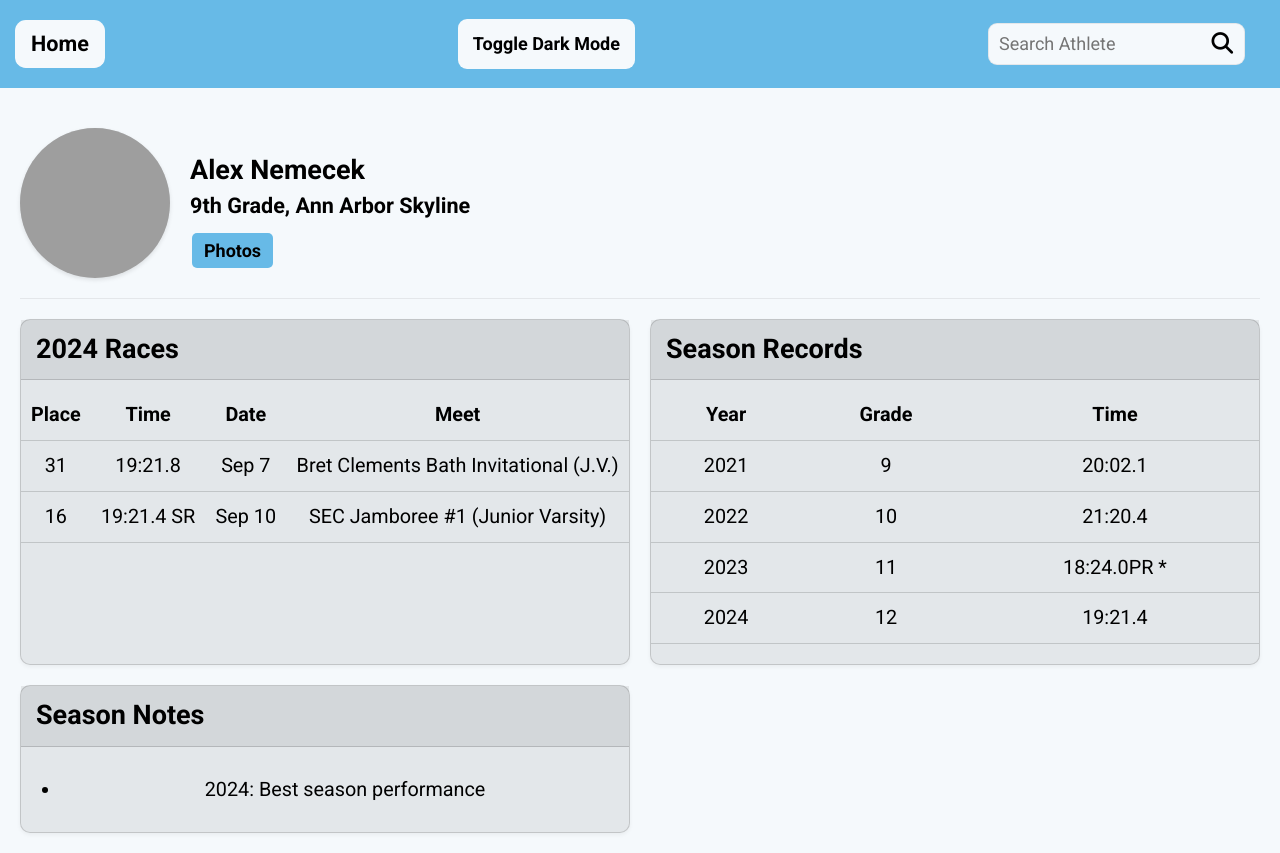
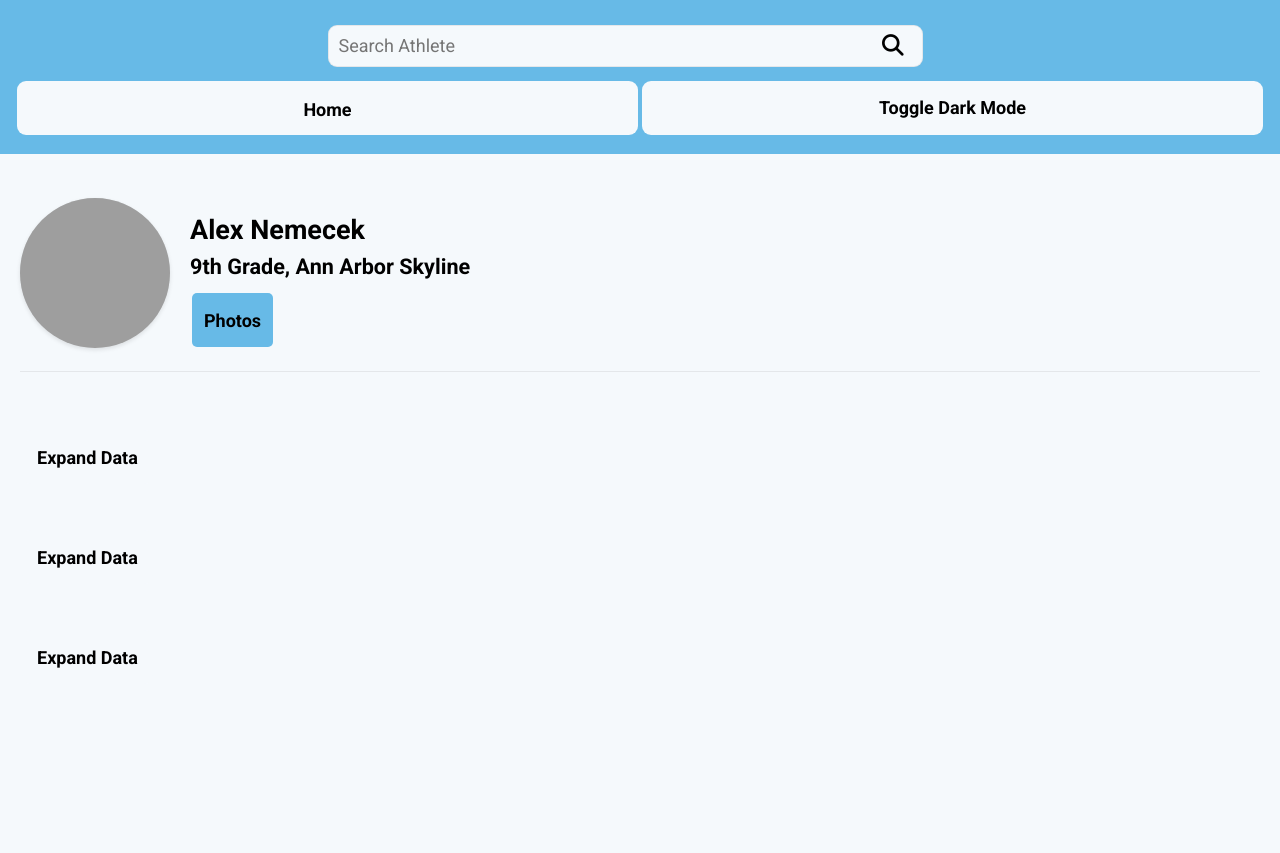
Before and after one commit to npisar/SI339-CPD4, a plain HTML site: page athlete-alex.html in a window 1280 px wide. After the commit the page ends 800 px from the top, so only its background shows below. Drawn offline with Linux system fonts and the light colour scheme; grey boxes are pictures that could not be loaded.

Commit message:
grid setup and working on collapsible tables

```diff
--- a/athlete-alex.html
+++ b/athlete-alex.html
@@ -57,8 +57,16 @@
         </div>
     </section>
 
-    <section class="meet-results">
-        <div class="meet-year season-box">
+    <section class="data">
+        <script>
+        function expandTable() {
+           var element = document.body;
+           element.classList.toggle(".active");
+        }
+        </script>
+
+        <button class="table-animation" onclick="expandTable()">Expand Data</button>
+        <div class="races-year">
             <h2>2024 Races</h2>
             <table>
 <tr>
@@ -72,7 +80,8 @@
 </table>
 
         </div>
-        <div class="season-records season-box">
+        <button class="table-animation" onclick="expandTable()">Expand Data</button>
+        <div class="season-records">
             <h2>Season Records</h2>
             <table>
 <tr>
@@ -103,7 +112,8 @@
 </table>
 
         </div>
-        <div class="season-notes season-box">
+        <button class="table-animation" onclick="expandTable()">Expand Data</button>
+        <div class="season-notes">
             <h2>Season Notes</h2>
             <ul>
                 <li>2024: Best season performance</li>
--- a/css/style.css
+++ b/css/style.css
@@ -20,26 +20,32 @@
     --15: rgba(255, 255, 255, 0.15);
 }
 
+
+
+
+/* ############################################
+###############################################
+############################################ */
 /* base styles */
 body {
     font-family: 'Roboto', sans-serif;
     margin: 0;
     padding: 0;
     background-color: var(--background-color);
-    /* display: grid;
-    max-width: 100vw;
-    grid-template-columns: 1fr; */
+/
 }
 
 header {
     position: sticky;
-    width: 100%;
-    top: 0;
     background-color: var(--tertiary-color);
     padding: 15px;
     display: flex;
     justify-content: space-between;
     align-items: center;
+}
+
+h1 {
+    color: var(--text-color);
 }
 
 p {
@@ -49,8 +55,16 @@ p {
     color: black;
 }
 
-button{
+
+
+
+/* ############################################
+###############################################
+############################################ */
+/* buttons */
+button, .nav-home-button{
     border: none;
+    height: 3em;
     background: var(--background-color);
     color: var(--text-color);
     font-weight: 600;
@@ -62,19 +76,35 @@ button{
     cursor: pointer;
     border-radius: 0.5em;
 }
-button:hover{
+
+.photos-button {
+    margin-top: 10px;
+    padding: 8px 12px;
+    background-color: var(--tertiary-color);
+    color: var(--text-color);
+    border: none;
+    border-radius: 5px;
+    cursor: pointer;
+}
+
+button:hover {
+    text-decoration: none;
     background-color: var(--text-color);
     color: var(--background-color);
 }
 
 /* smooth transition */
-button, a {
+button, .nav-home-button {
     transition: background-color 0.3s ease;
 }
 
 
 
-/* table styling */
+
+/* ############################################
+###############################################
+############################################ */
+/* tables */
 table {
     width: 100%;
     border-collapse: collapse;
@@ -94,11 +124,6 @@ tr:not(last-of-type) {
     border-bottom: 1px solid var(--15);
 }
 
-h1 {
-    color: var(--text-color);
-}
-
-
 h2 {
     background-color: var(--07);
     margin: 0;
@@ -110,42 +135,30 @@ h2 {
     color: var(--text-color);
 }
 
+.data .races-year, .season-records, .season-notes {
+    border: 1px solid var(--15);
+    background-color: var(--07);
+    padding: 0;
+    box-shadow: 0 2px 4px rgba(0, 0, 0, 0.05);
+    border-radius: 10px;
+}
 
 
 
 
-/* Navbar Home Button */
-.nav-home-button {
-    text-decoration: none;
-    color: var(--text-color);
-    font-weight: 600;
-    padding: 8px 16px;
-    background-color: var(--background-color);
-    border: none;
-    border-radius: 0.5em;
-    cursor: pointer;
-    font-size: 1.2em;
-}
-
-.nav-home-button:hover {
-    text-decoration: none;
-    background-color: var(--text-color);
-    color: var(--background-color);
-}
-
-/* Search Form */
+/* ############################################
+###############################################
+############################################ */
+/* search form */
 .search-form {
-    color: var(--background-color);
     position: relative;
-    display: flex;
-    align-items: center;
-    margin-right: 20px;
 }
 
 .search-form input {
     background-color: var(--background-color);
+    width: 46.5vw;
     padding: 10px;
-    padding-right: 40px; /* Leave space for the icon on the right */
+    padding-right: 2em;
     border: 1px solid var(--07);
     border-radius: 0.5em;
     outline: none;
@@ -154,28 +167,42 @@ h2 {
 
 .search-form button {
     position: absolute;
-    right: 10px; /* Position the icon inside the input field on the right */
+    right: 7.5%;
+    top: 40%;
+    transform: translateY(-50%);
     background: none;
     border: none;
     cursor: pointer;
-    color: var(--text-color); /* Navy color for the icon */
+    color: var(--text-color);
     font-size: 1.2em;
     padding: 0;
     outline: none;
 }
 
 .search-form button:hover {
-    background: none; /* Remove any background on hover */
+    background: none;
 }
 
+
+
+
+/* ############################################
+###############################################
+############################################ */
 /* Main content area */
 main {
-    max-width: 1600px;
+    max-width: 100vw;
     margin: 0 auto;
     padding: 20px;
 }
 
-/* Profile Header */
+
+
+
+/* ############################################
+###############################################
+############################################ */
+/* profile info */
 .profile-header {
     display: grid;
     grid-template-columns: 150px 1fr;
@@ -213,57 +240,77 @@ main {
     color: var(--text-color);
 }
 
-.photos-button {
-    margin-top: 10px;
-    padding: 8px 12px;
-    background-color: var(--tertiary-color);
-    color: var(--text-color);
-    border: none;
-    border-radius: 5px;
-    cursor: pointer;
-}
-
 .photos-button:hover {
     background-color: var(--15);
 }
 
-/* Meet Results and Table Section */
-.meet-results {
+
+
+
+/* ############################################
+###############################################
+############################################ */
+/* grid setup */
+header {
     display: grid;
-    grid-template-columns: 1fr 1fr;
-    gap: 20px;
-    margin-top: 20px;
+    grid-template-columns: 1fr 1fr 1fr 1fr;
+    grid-template-rows: 1fr 1fr;
+}
+header .search-form {
+    grid-area: 1/2/2/4;
+}
+header .dark-mode-toggle {
+    grid-area: 2/3/2/span 2
+}
+header .nav-home-button {
+    grid-area: 2/1/2/span 2
 }
 
-.season-box {
-    border: 1px solid var(--15);
-    background-color: var(--07);
-    padding: 0;
-    box-shadow: 0 2px 4px rgba(0, 0, 0, 0.05);
-    border-radius: 10px;
+
+main {
+    display: grid;
+    grid-template-columns: 1;
+    grid-template-rows: auto;
+    grid-row-gap: 3em;
+    padding: 20px
+}
+main .profile-header {
+    grid-area: 1 / 1 / 2 / 1;
+}
+main .races-year {
+    grid-area: 2 / 1 / 3 / 1;
+    margin-bottom: 2em;
+}
+main .season-records {
+    grid-area: 3 / 1 / 4 / 1;
+    margin-bottom: 2em;
+}
+main .season-notes {
+    grid-area: 4 / 1 / 5 / 1;
 }
 
-/* Responsive
-@media (max-width: 768px) {
-    .profile-header {
-        grid-template-columns: 1fr;
-        text-align: center;
-    }
+main .races-year, .season-records, .season-notes {
+    transition: max-height 0.5s eastout opacity 0.5s ease-out;
+    max-height: 0;
+    opacity: 0;
+    overflow: hidden;
+}
 
-    .meet-results {
-        grid-template-columns: 1fr;
-    }
+/* Active/expanded state for the tables */
+.active {
+    max-height: 100vh; /* Or some high value to show full content */
+    opacity: 1;
+}
 
-    .search-form {
-        margin-right: 0;
-    }
-} */
-
+/* ############################################
+###############################################
+############################################ */
 /* mobile styles */
-@media screen and (min-width: 620px) {
+@media screen and (min-width: 200px) {
     body {
         font-size: 14px;
     }
+
 }
 
 /* small tablet styles */
```
Also changed, not shown: athlete-adrienne.html (+14 -4 lines), athlete-amir.html (+14 -4 lines), templates/athlete.html (+14 -4 lines).
